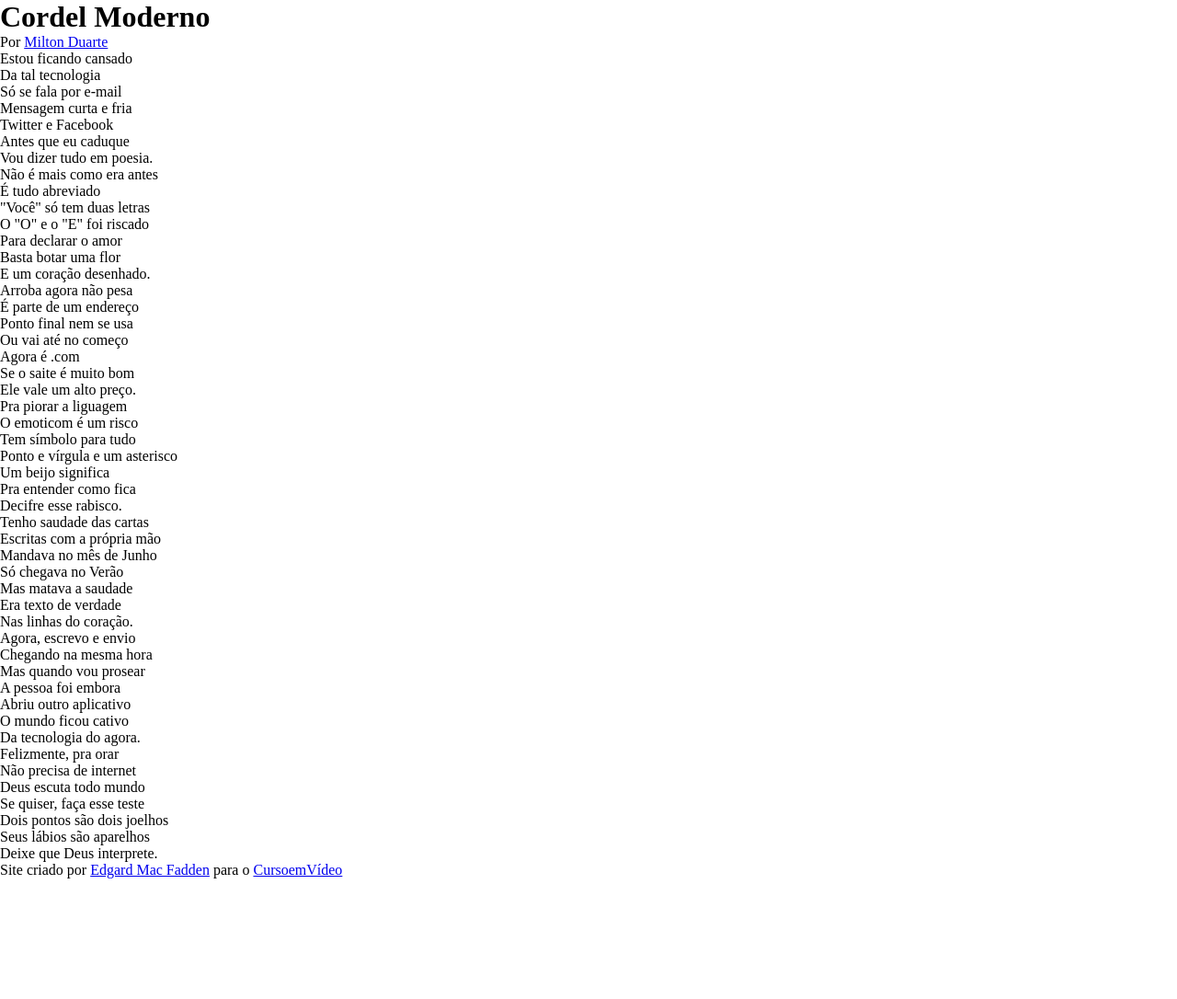
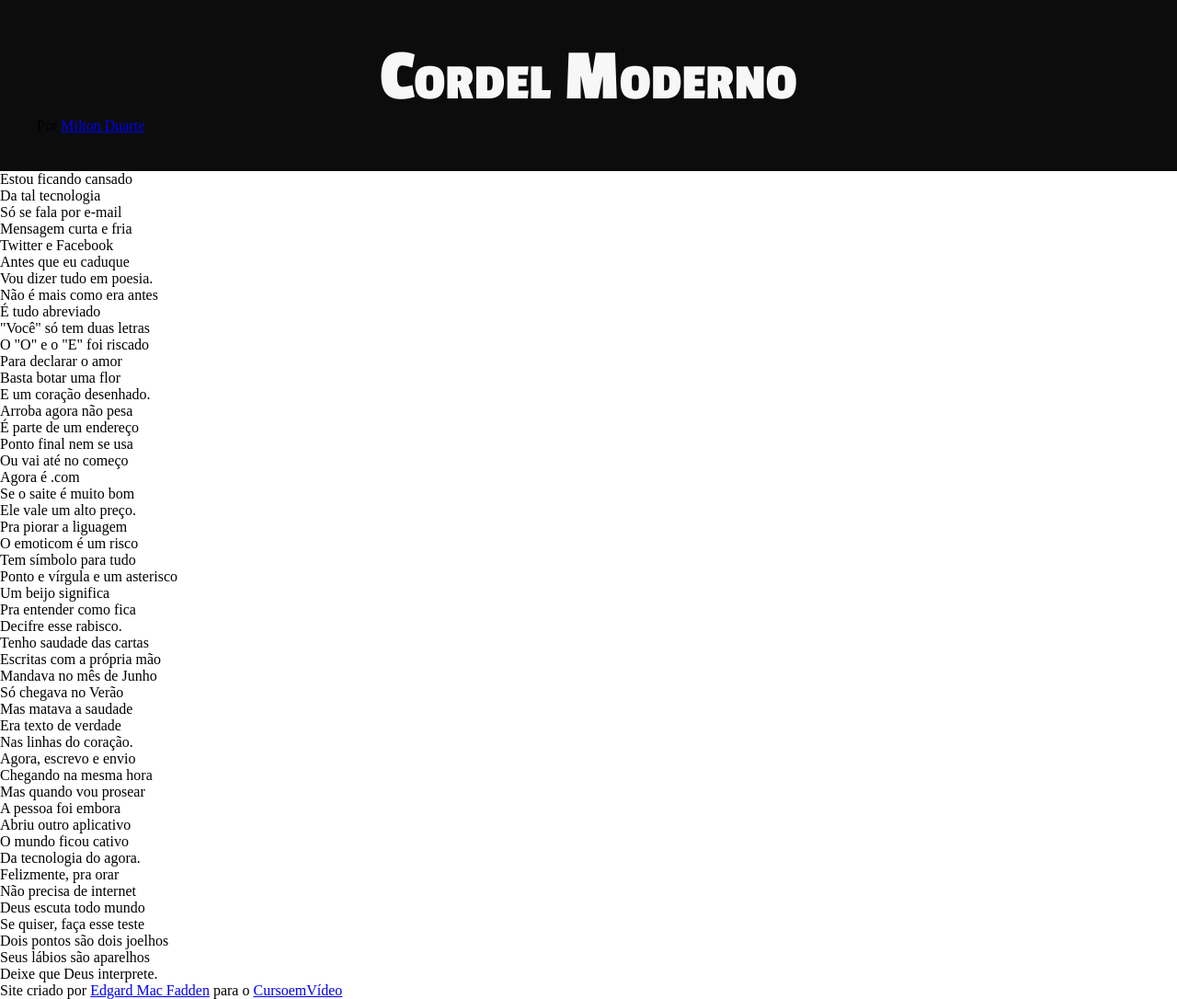
Before and after one commit to edgardmacfadden/projeto-cordel, a plain HTML site: page index.html in a window 1280 px wide. Shown: the whole page at 92% size. Before the commit the page ends 955 px from the top, so only its background shows below. Drawn offline with Linux system fonts and the light colour scheme.

Commit message:
Estilização do header

```diff
--- a/style.css
+++ b/style.css
@@ -1,7 +1,29 @@
 @charset "UTF-8";
+
+@import url('https://fonts.googleapis.com/css2?family=Passion+One:wght@400;700;900&display=swap');
 
 *{
     margin: 0px;
     padding: 0px;
     box-sizing: border-box;
 }
+
+html, body{
+    width: 100%;
+    height: 100vh;
+}
+
+header{
+    background-color: #0c0c0c;
+    padding: 40px;
+    width: 100%;
+}
+
+header h1{
+    font-family: 'Passion One';
+    font-size: 5em;
+    font-variant: small-caps;
+    color: rgb(247, 247, 247);
+
+    text-align: center;
+}
```
